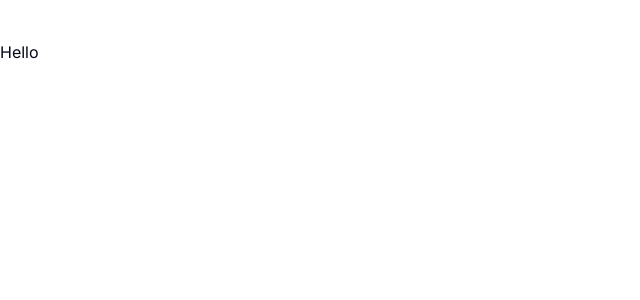
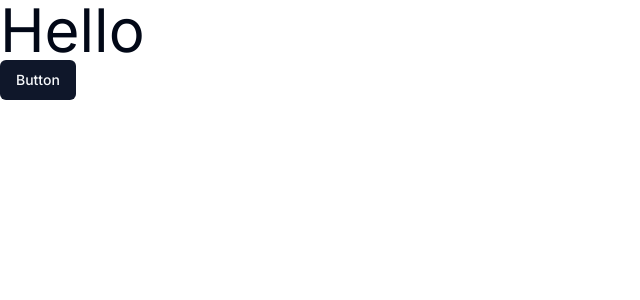
Before and after one commit to quangnphan/ai-tools, a Next.js app: page / in a window 1280 px wide. Shown: the top 300 px of the page, without its empty margins (0-640 px from the left). Built offline with nearby package versions, Linux system fonts and the light colour scheme.

Commit message:
testing shadcn-ui

```diff
--- a/app/page.tsx
+++ b/app/page.tsx
@@ -1,7 +1,11 @@
+import { Button } from '@/components/ui/button'
 import Image from 'next/image'
 
 export default function Home() {
   return (
-   <p className='mt-10'>Hello</p>
+  <>
+   <p className='text-6xl'>Hello</p>
+   <Button>Button</Button>
+   </>
   )
 }
--- /dev/null
+++ b/components/ui/button.tsx
@@ -0,0 +1,56 @@
+import * as React from "react"
+import { Slot } from "@radix-ui/react-slot"
+import { cva, type VariantProps } from "class-variance-authority"
+
+import { cn } from "@/lib/utils"
+
+const buttonVariants = cva(
+  "inline-flex items-center justify-center whitespace-nowrap rounded-md text-sm font-medium ring-offset-background transition-colors focus-visible:outline-none focus-visible:ring-2 focus-visible:ring-ring focus-visible:ring-offset-2 disabled:pointer-events-none disabled:opacity-50",
+  {
+    variants: {
+      variant: {
+        default: "bg-primary text-primary-foreground hover:bg-primary/90",
+        destructive:
+          "bg-destructive text-destructive-foreground hover:bg-destructive/90",
+        outline:
+          "border border-input bg-background hover:bg-accent hover:text-accent-foreground",
+        secondary:
+          "bg-secondary text-secondary-foreground hover:bg-secondary/80",
+        ghost: "hover:bg-accent hover:text-accent-foreground",
+        link: "text-primary underline-offset-4 hover:underline",
+      },
+      size: {
+        default: "h-10 px-4 py-2",
+        sm: "h-9 rounded-md px-3",
+        lg: "h-11 rounded-md px-8",
+        icon: "h-10 w-10",
+      },
+    },
+    defaultVariants: {
+      variant: "default",
+      size: "default",
+    },
+  }
+)
+
+export interface ButtonProps
+  extends React.ButtonHTMLAttributes<HTMLButtonElement>,
+    VariantProps<typeof buttonVariants> {
+  asChild?: boolean
+}
+
+const Button = React.forwardRef<HTMLButtonElement, ButtonProps>(
+  ({ className, variant, size, asChild = false, ...props }, ref) => {
+    const Comp = asChild ? Slot : "button"
+    return (
+      <Comp
+        className={cn(buttonVariants({ variant, size, className }))}
+        ref={ref}
+        {...props}
+      />
+    )
+  }
+)
+Button.displayName = "Button"
+
+export { Button, buttonVariants }
--- a/package.json
+++ b/package.json
@@ -9,6 +9,7 @@
     "lint": "next lint"
   },
   "dependencies": {
+    "@radix-ui/react-slot": "^1.0.2",
     "class-variance-authority": "^0.7.0",
     "clsx": "^2.0.0",
     "lucide-react": "^0.290.0",
```
Also changed, not shown: 1 other file (tests, documents, lock files or other folders).
